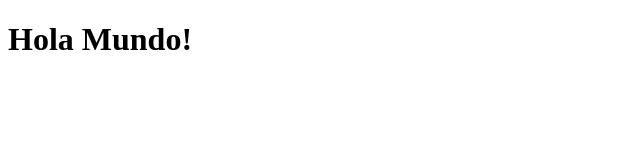
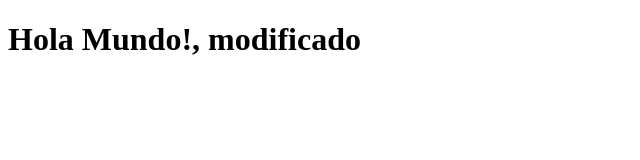
Before and after one commit to AndresBulacia/Comision3, a plain HTML site: page index.html in a window 1280 px wide. Shown: the whole page, without its empty margins (0-640 px from the left). Drawn offline with Linux system fonts and the light colour scheme.

Commit message:
Segundo commit

```diff
--- a/index.html
+++ b/index.html
@@ -7,6 +7,6 @@
     <title>GIT !</title>
 </head>
 <body>
-    <h1>Hola Mundo!</h1>
+    <h1>Hola Mundo!, modificado</h1>
 </body>
 </html>
```
